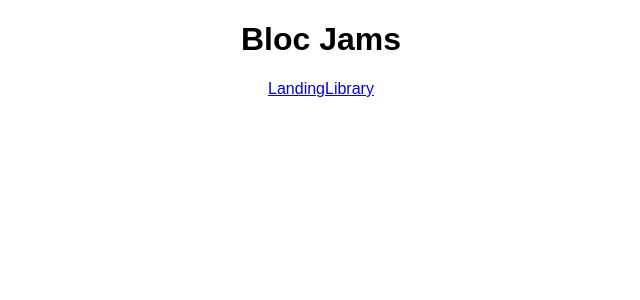
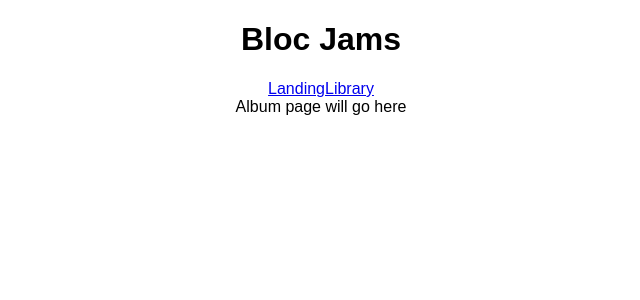
Before and after one commit to ConSou/bloc-jams-react, a React (Create React App) app: page /album in a window 1280 px wide. Shown: the top 300 px of the page, without its empty margins (319-959 px from the left). Built offline with nearby package versions, Linux system fonts and the light colour scheme.

Commit message:
assignment-3 commit

```diff
--- a/src/App.js
+++ b/src/App.js
@@ -2,6 +2,7 @@
 import { Route, Link } from 'react-router-dom';
 import Landing from './components/Landing';
 import Library from './components/Library';
+import Album from './components/Album';
 import './App.css';
 
 class App extends Component {
@@ -20,6 +21,7 @@
       <main>
       <Route exact path="/" component={Landing} />
       <Route path="/library" component={Library} />
+      <Route path="/album" component={Album} />
       </main>
 
       </div>
--- /dev/null
+++ b/src/components/Album.js
@@ -0,0 +1,9 @@
+import React, { Component } from 'react';
+
+const Album = () => (
+  <section className="Album">
+    Album page will go here
+  </section>
+);
+
+export default Album;
--- a/src/components/Landing.js
+++ b/src/components/Landing.js
@@ -1,7 +1,7 @@
 import React, { Component } from 'react';
 
 const Landing = () => (
-  <section className="landing">
+  <section className="Landing">
     Landing page will go here
   </section>
 );
```
